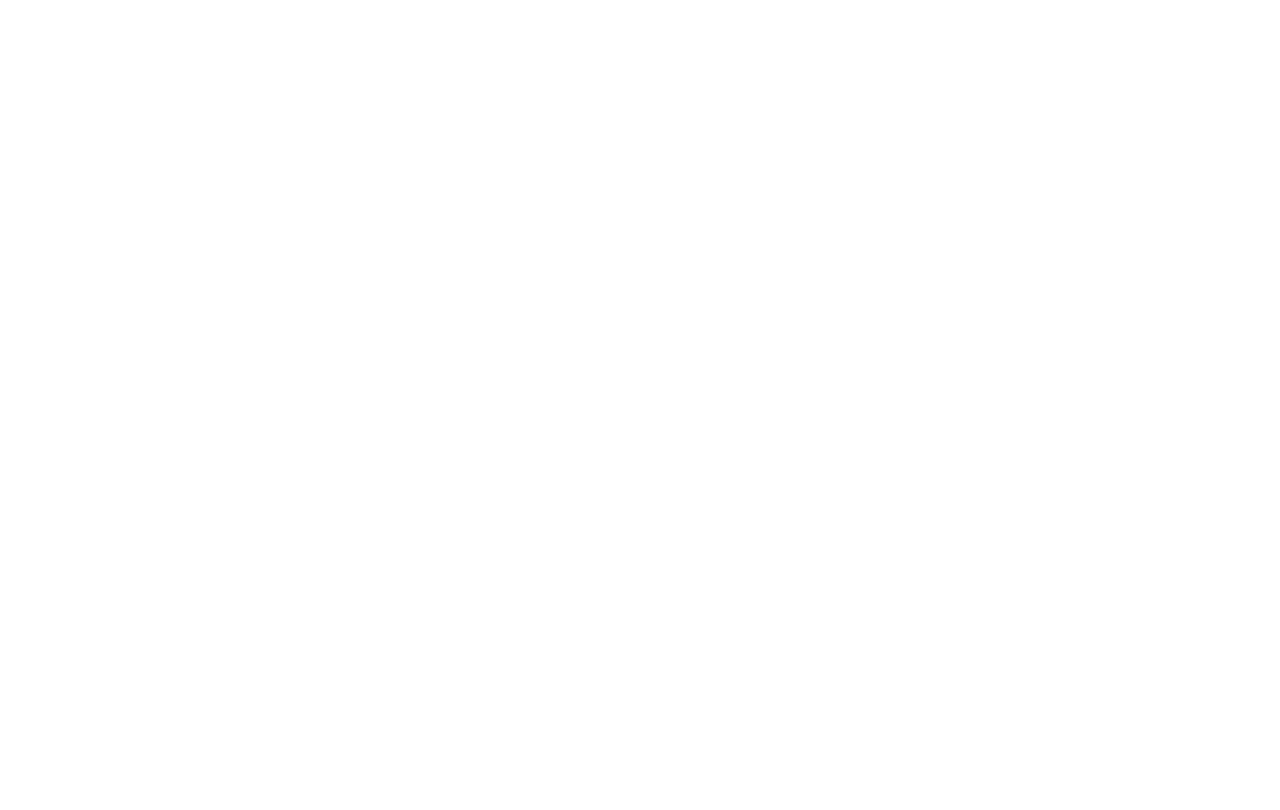
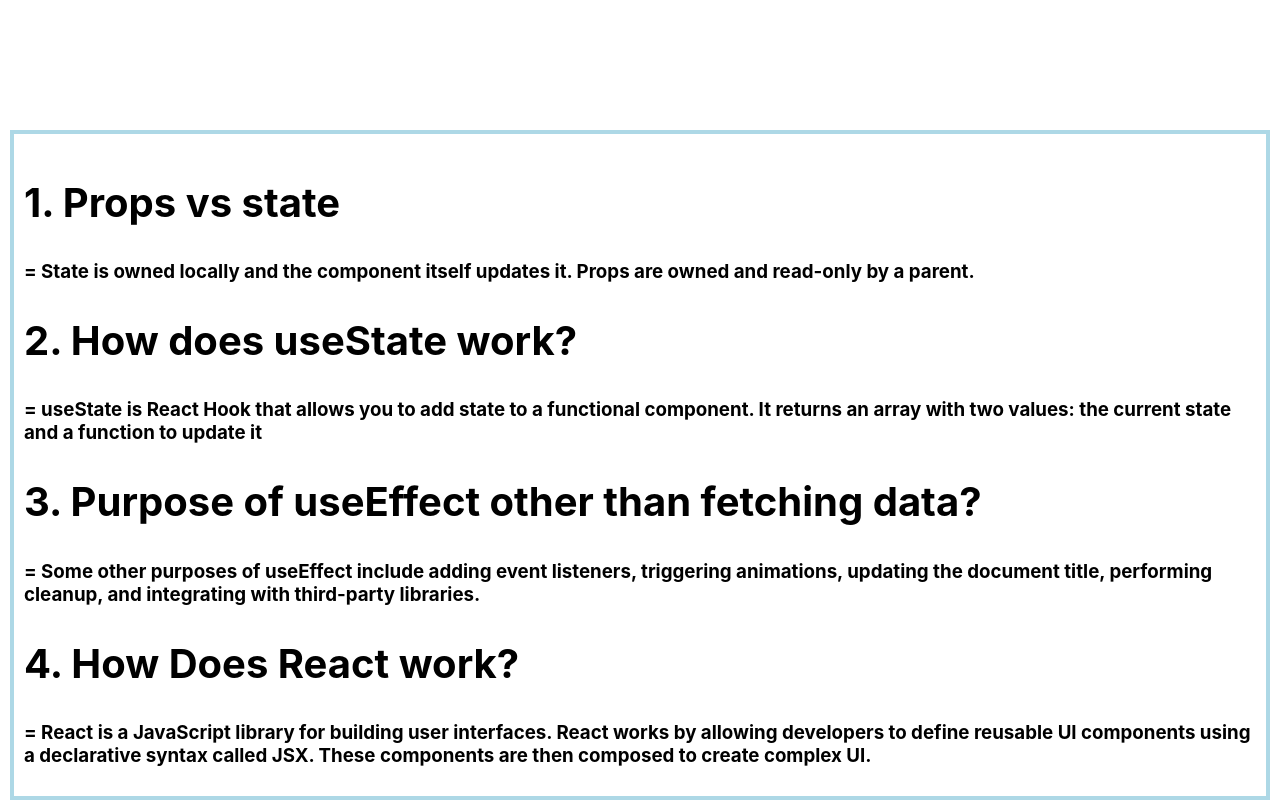
Before and after one commit to KhondokarAlMaruf/Cyber-Cafe, a React (Create React App) app: page / in a window 1280 px wide. Shown: the part 3300-4110 px from the top of the page. Before the commit the page ends 3430 px from the top, so only its background shows below. Built offline with nearby package versions, Linux system fonts and the light colour scheme.

Commit message:
final commit

```diff
--- a/src/App.js
+++ b/src/App.js
@@ -3,6 +3,7 @@
 import Header from "./Components/Header/Header";
 import Container from "./Components/Container/Container";
 import { Toaster } from "react-hot-toast";
+import Questions from "./Components/Questions/Questions";
 
 function App() {
   return (
@@ -10,6 +11,7 @@
       <Header></Header>
       <Container></Container>
       <Toaster />
+      <Questions></Questions>
     </div>
   );
 }
--- /dev/null
+++ b/src/Components/Questions/Questions.css
@@ -0,0 +1,5 @@
+.questions {
+  border: 4px solid lightblue;
+  margin: 10px;
+  padding: 10px;
+}
--- /dev/null
+++ b/src/Components/Questions/Questions.js
@@ -0,0 +1,37 @@
+import React from "react";
+import "./Questions.css";
+
+const Questions = () => {
+  return (
+    <div className="questions">
+      <p></p>
+      <h2> 1. Props vs state</h2>
+      <h3>
+        = State is owned locally and the component itself updates it. Props are
+        owned and read-only by a parent.
+      </h3>
+      <h2> 2. How does useState work?</h2>
+      <h3>
+        = useState is React Hook that allows you to add state to a functional
+        component. It returns an array with two values: the current state and a
+        function to update it
+      </h3>
+
+      <h2> 3. Purpose of useEffect other than fetching data?</h2>
+      <h3>
+        = Some other purposes of useEffect include adding event listeners,
+        triggering animations, updating the document title, performing cleanup,
+        and integrating with third-party libraries.
+      </h3>
+      <h2> 4. How Does React work?</h2>
+      <h3>
+        = React is a JavaScript library for building user interfaces. React
+        works by allowing developers to define reusable UI components using a
+        declarative syntax called JSX. These components are then composed to
+        create complex UI.
+      </h3>
+    </div>
+  );
+};
+
+export default Questions;
```
